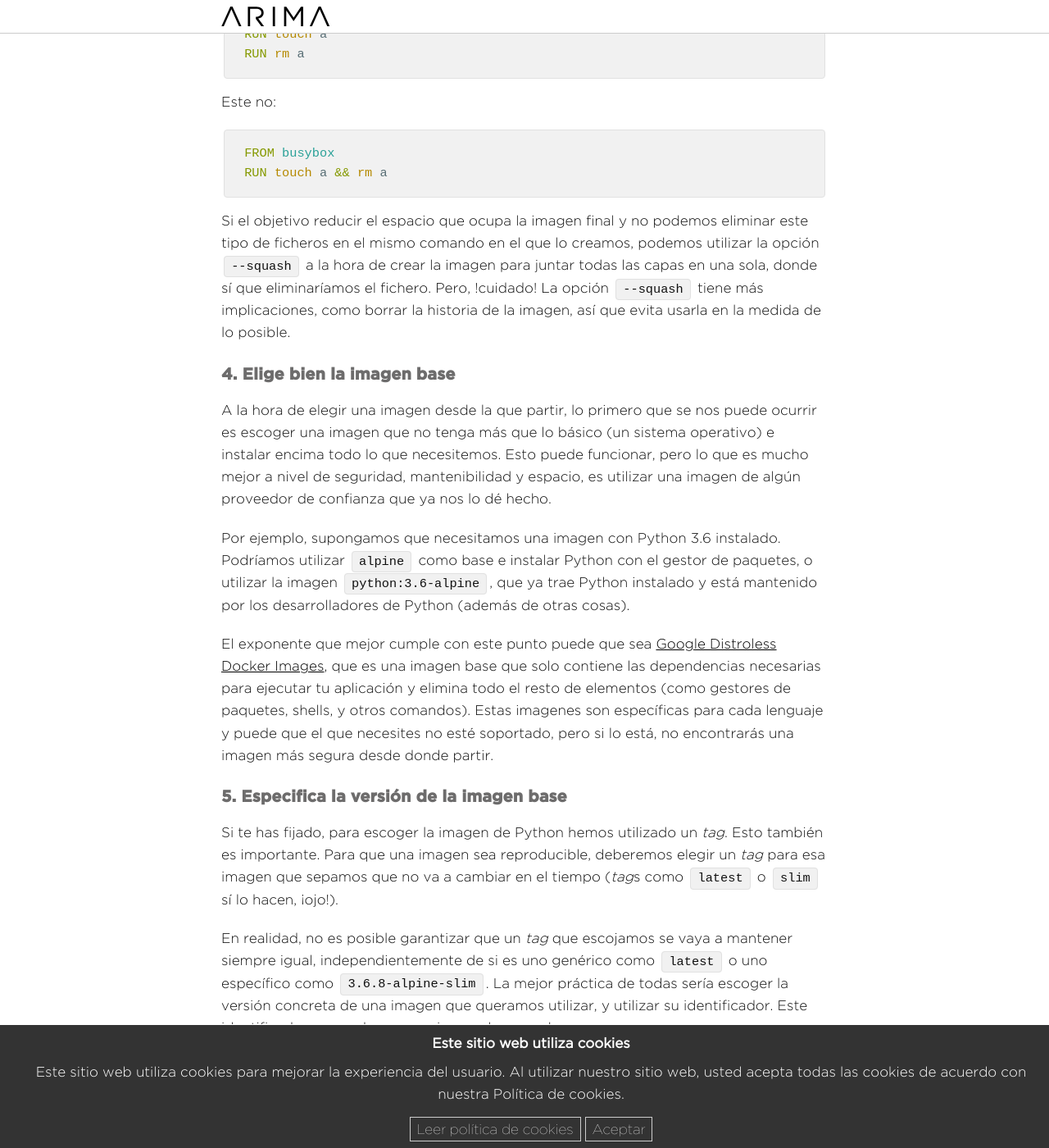
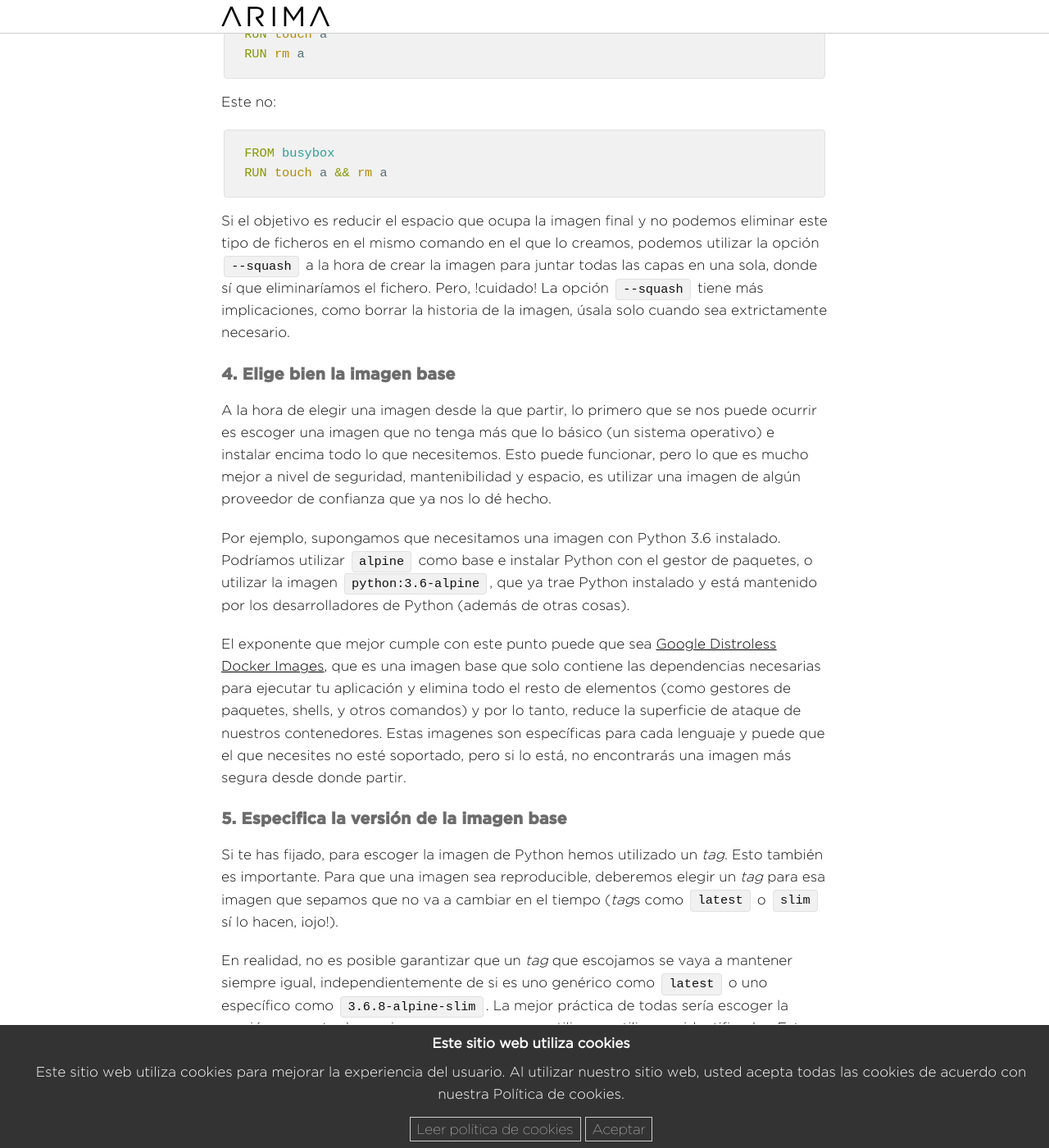
Before and after one commit to wearearima/blog, a Jekyll site: the page built from _posts/2020-04-21-buenas-practicas-para-escribir-un-dockerfile.markdown, in a window 1280 px wide and 1400 px high, scrolled down 2289 px. Shown: the whole window at 82% size. Built offline with Jekyll 4.4.1, drawn with Linux system fonts in a browser that asks for light colours; some web fonts are replaced; part of the change alters nothing that is shown; some of the changed text lies outside the part shown.

````diff
--- a/_posts/2020-04-16-buenas-practicas-para-escribir-un-dockerfile.markdown
+++ b/_posts/2020-04-21-buenas-practicas-para-escribir-un-dockerfile.markdown
@@ -1,11 +1,11 @@
 ---
 layout: post
 title:  "Buenas prácticas para escribir un Dockerfile"
-date:   2020-04-16 9:00:00
+date:   2020-04-21 9:00:00
 author: urko
 categories: docker
 tags: docker, dockerfile
-header-image: 2020-04-16-buenas-practicas-para-escribir-un-dockerfile/skyline.jpg
+header-image: 2020-04-21-buenas-practicas-para-escribir-un-dockerfile/skyline.jpg
 ---
 
 A la hora de escribir un Dockerfile, las posibilidades son infinitas. Se pueden crear imágenes con el mismo propósito, que funcionen similar, pero que estén estructuradas de una manera muy diferente. Empezando por elegir una imagen de partida (FROM), pasando por el orden de los comandos que ejecutamos al construir la imagen, o creando imágenes intermedias (*multistage builds*), escribir un Dockerfile es un mundo.
@@ -65,7 +65,7 @@ Este no:
 FROM busybox
 RUN touch a && rm a
 ```
-Si el objetivo reducir el espacio que ocupa la imagen final y no podemos eliminar este tipo de ficheros en el mismo comando en el que lo creamos, podemos utilizar la opción `--squash` a la hora de crear la imagen para juntar todas las capas en una sola, donde sí que eliminaríamos el fichero. Pero, !cuidado! La opción `--squash` tiene más implicaciones, como borrar la historia de la imagen, así que evita usarla en la medida de lo posible.
+Si el objetivo es reducir el espacio que ocupa la imagen final y no podemos eliminar este tipo de ficheros en el mismo comando en el que lo creamos, podemos utilizar la opción `--squash` a la hora de crear la imagen para juntar todas las capas en una sola, donde sí que eliminaríamos el fichero. Pero, !cuidado! La opción `--squash` tiene más implicaciones, como borrar la historia de la imagen, úsala solo cuando sea extrictamente necesario.
 
 ### 4. Elige bien la imagen base
 
@@ -73,7 +73,7 @@ A la hora de elegir una imagen desde la que partir, lo primero que se nos puede
 
 Por ejemplo, supongamos que necesitamos una imagen con Python 3.6 instalado. Podríamos utilizar `alpine` como base e instalar Python con el gestor de paquetes, o utilizar la imagen `python:3.6-alpine`, que ya trae Python instalado y está mantenido por los desarrolladores de Python (además de otras cosas).
 
-El exponente que mejor cumple con este punto puede que sea [Google Distroless Docker Images](https://github.com/GoogleContainerTools/distroless){:target="_blank"}, que es una imagen base que solo contiene las dependencias necesarias para ejecutar tu aplicación y elimina todo el resto de elementos (como gestores de paquetes, shells, y otros comandos). Estas imagenes son específicas para cada lenguaje y puede que el que necesites no esté soportado, pero si lo está, no encontrarás una imagen más segura desde donde partir.
+El exponente que mejor cumple con este punto puede que sea [Google Distroless Docker Images](https://github.com/GoogleContainerTools/distroless){:target="_blank"}, que es una imagen base que solo contiene las dependencias necesarias para ejecutar tu aplicación y elimina todo el resto de elementos (como gestores de paquetes, shells, y otros comandos) y por lo tanto, reduce la superficie de ataque de nuestros contenedores. Estas imagenes son específicas para cada lenguaje y puede que el que necesites no esté soportado, pero si lo está, no encontrarás una imagen más segura desde donde partir.
 
 ### 5. Especifica la versión de la imagen base
 
@@ -133,7 +133,7 @@ USER user
 
 Es muy habitual que en una imagen necesitemos utilizar credenciales, *token*s de acceso o ficheros con información que no queremos compartir. Si pasamos estos elementos a la imagen mediante comandos como `COPY` o `ADD`, estarán visibles en la imagen y cualquiera que tenga acceso a ella podrá verlos.
 
-Existe una forma de añadir esta información a nuestros contenedores, llamada `docker secret`. La forma de implementarla es un poco compleja como para explicarla en este documento, ya que depende de la manera en la que vayas a desplegar la imagen (`docker-compose`, `kubernetes`, ...). Lo mejor será que utilices recursos *online* que expliquen en detalle la manera de usarlos, como [Introduction to Docker Secrets](https://dzone.com/articles/introduction-to-docker-secrets){:target="_blank"} o [Distribute Credentials Securely Using Secrets](https://kubernetes.io/docs/tasks/inject-data-application/distribute-credentials-secure/){:target="_blank"}.
+Existe una forma de añadir esta información a nuestros contenedores, llamada `docker secret`. La forma de implementarla es un poco compleja como para explicarla en este documento, ya que depende de la manera en la que vayas a desplegar la imagen (`docker-compose`, `kubernetes`, ...). [Introduction to Docker Secrets](https://dzone.com/articles/introduction-to-docker-secrets){:target="_blank"} o [Distribute Credentials Securely Using Secrets](https://kubernetes.io/docs/tasks/inject-data-application/distribute-credentials-secure/){:target="_blank"} pueden ser un buen punto de partida.
 
 ### 9. Copia solo lo que necesites
 
@@ -148,3 +148,9 @@ Hay dos formas de evitar esto:
 Existen dos comandos en Dockerfile muy similares: `COPY` y `ADD`. El primero sirve para copiar una serie de ficheros o directorios desde el *host* a la imagen. El segundo hace lo mismo, pero además es capaz de descargar elementos desde URLs o repositorios y descomprime ficheros comprimidos. Para mas información sobre `ADD`, ver [la documentación](https://docs.docker.com/engine/reference/builder/#add){:target="_blank"}.
 
 Puede que viendo que hacen lo mismo y `ADD` sea más potente, solo quieras usar este, pero deberías evitarlo. Utiliza `COPY` para la mayoría de situaciones, que será copiar desde el *host*, y únicamente utiliza `ADD` cuando necesites algo que no puedas conseguir con `COPY`. Utilizar `ADD` sin tener en cuenta la diferencia puede conllevar riesgos de seguridad como [*zip bomb*s](https://en.wikipedia.org/wiki/Zip_bomb){:target="_blank"}.
+
+## Conclusión
+
+Aunque escribir un Dockerfile pueda parecer algo sencillo, es importante seguir ciertas recomendaciones que harán que nuestro proceso de *building* se ejecute más rápido, y que la imagen resultante sea más pequeña y segura.
+
+En este artículo hemos repasado algunos de los puntos más importantes, que a la vez son muy sencillos de seguir en la mayoría de los casos. Puedes encontrar más consejos de este tipo en la [documentación oficial](https://docs.docker.com/develop/develop-images/dockerfile_best-practices/){:target="_blank"}.
````
Also changed, not shown: 2 other files.
